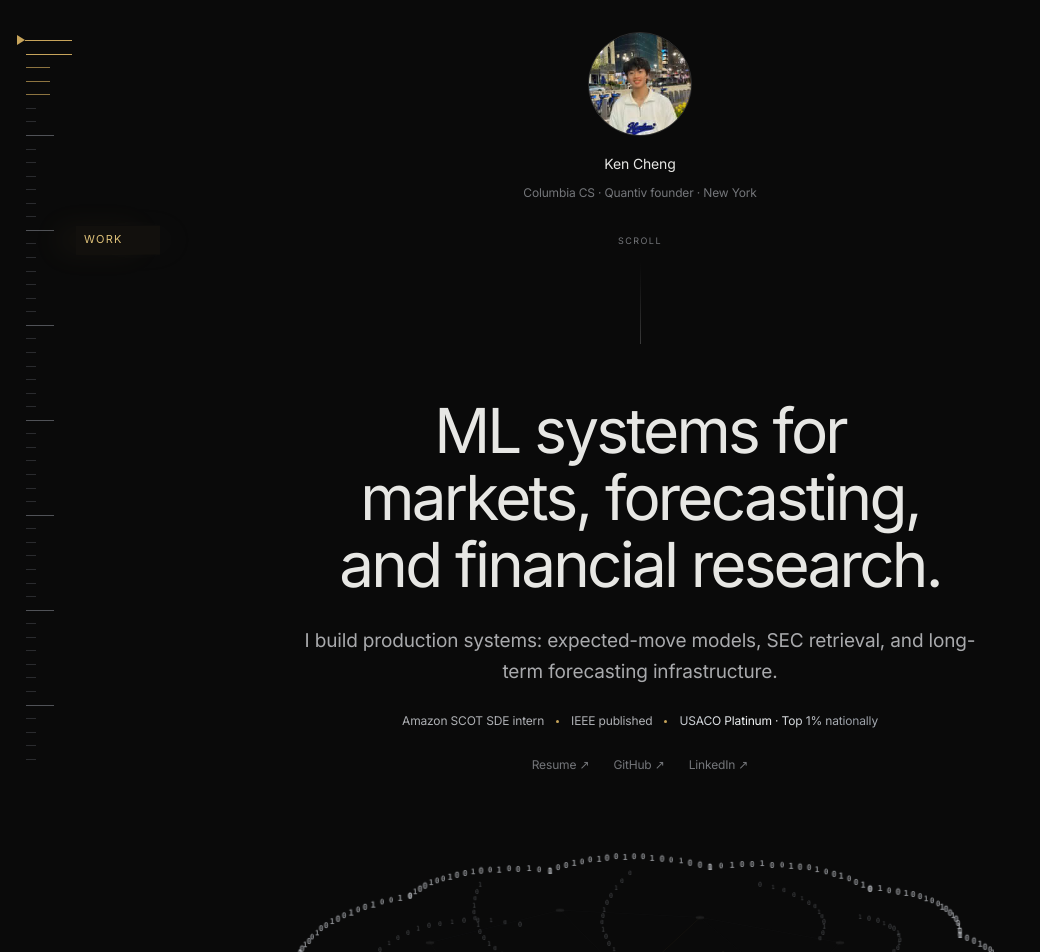
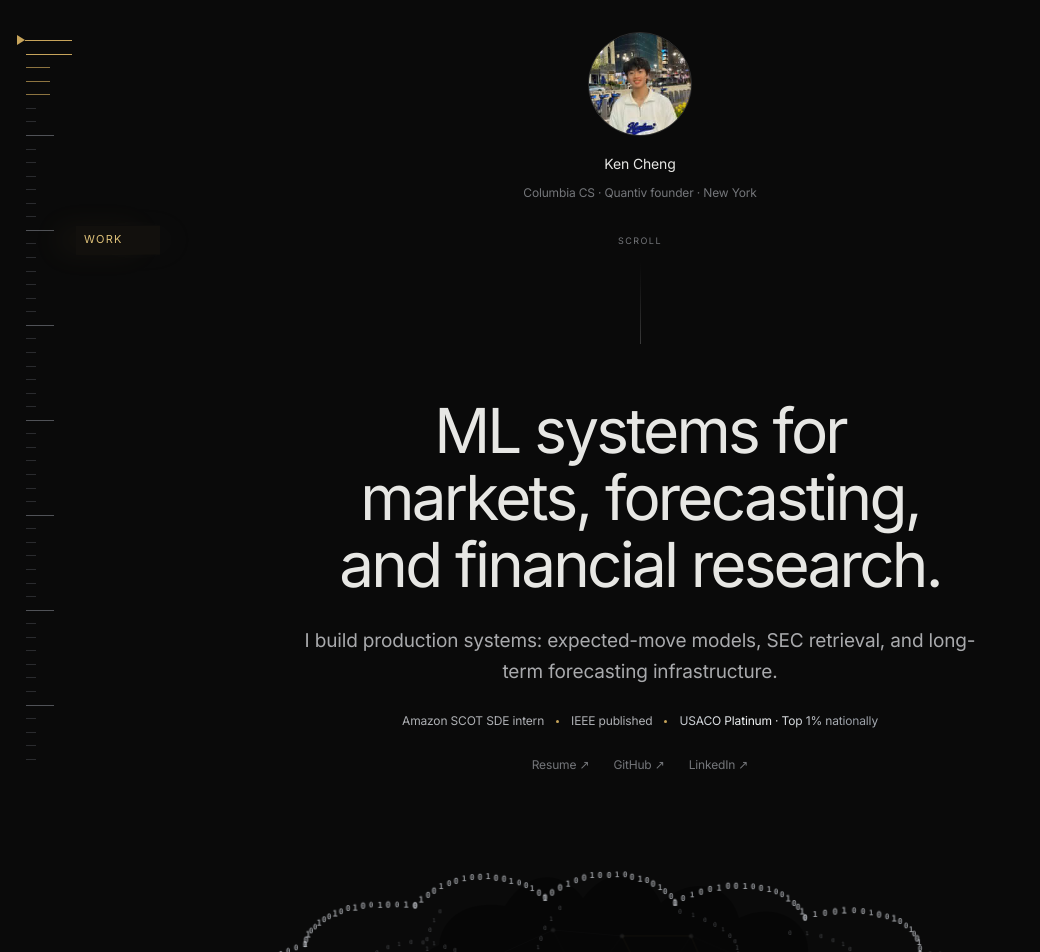
Before and after one commit to kenchengkc/personal-website, a Next.js app: page / in a window 1280 px wide. Shown: the top 952 px of the page, without its empty margins (0-1040 px from the left). Built offline with nearby package versions, Linux system fonts and the light colour scheme.

Commit message:
Rebuild binary brain from anatomical paths

```diff
--- a/components/hero/BinaryRainArtwork.tsx
+++ b/components/hero/BinaryRainArtwork.tsx
@@ -7,11 +7,14 @@ type Point = {
   y: number;
 };
 
-type BrainCurve = {
-  from: Point;
-  control: Point;
-  to: Point;
-  role: "outline" | "fold" | "stem";
+type CurveRole = "outline" | "fold" | "stem" | "cerebellum";
+
+type CubicCurve = {
+  p0: Point;
+  p1: Point;
+  p2: Point;
+  p3: Point;
+  role: CurveRole;
   accent?: boolean;
 };
 
@@ -21,7 +24,7 @@ type Target = {
   size: number;
   alpha: number;
   gold: boolean;
-  role: BrainCurve["role"];
+  role: CurveRole;
   pulseDelay: number;
 };
 
@@ -33,126 +36,373 @@ type Particle = Target & {
   delay: number;
 };
 
+const VIEWBOX_WIDTH = 1000;
+const VIEWBOX_HEIGHT = 600;
+
 const hash = (value: number) => {
   const x = Math.sin(value * 12.9898) * 43758.5453;
   return x - Math.floor(x);
 };
 
-const BRAIN_CURVES: BrainCurve[] = [
-  // Outer silhouette: lateral brain profile with distinct lobe bumps.
-  { from: { x: 16, y: 58 }, control: { x: 11, y: 49 }, to: { x: 16, y: 39 }, role: "outline" },
-  { from: { x: 16, y: 39 }, control: { x: 18, y: 28 }, to: { x: 27, y: 23 }, role: "outline" },
-  { from: { x: 27, y: 23 }, control: { x: 31, y: 14 }, to: { x: 41, y: 16 }, role: "outline" },
-  { from: { x: 41, y: 16 }, control: { x: 48, y: 9 }, to: { x: 57, y: 15 }, role: "outline" },
-  { from: { x: 57, y: 15 }, control: { x: 67, y: 12 }, to: { x: 73, y: 21 }, role: "outline" },
-  { from: { x: 73, y: 21 }, control: { x: 82, y: 23 }, to: { x: 82, y: 34 }, role: "outline" },
-  { from: { x: 82, y: 34 }, control: { x: 89, y: 41 }, to: { x: 84, y: 51 }, role: "outline" },
-  { from: { x: 84, y: 51 }, control: { x: 89, y: 60 }, to: { x: 81, y: 67 }, role: "outline" },
-  { from: { x: 81, y: 67 }, control: { x: 79, y: 77 }, to: { x: 69, y: 77 }, role: "outline" },
-  { from: { x: 69, y: 77 }, control: { x: 63, y: 84 }, to: { x: 55, y: 77 }, role: "outline" },
-  { from: { x: 55, y: 77 }, control: { x: 48, y: 82 }, to: { x: 40, y: 79 }, role: "outline" },
-  { from: { x: 40, y: 79 }, control: { x: 30, y: 84 }, to: { x: 23, y: 75 }, role: "outline" },
-  { from: { x: 23, y: 75 }, control: { x: 14, y: 72 }, to: { x: 17, y: 63 }, role: "outline" },
-  { from: { x: 17, y: 63 }, control: { x: 12, y: 61 }, to: { x: 16, y: 58 }, role: "outline" },
+const OUTLINE_CURVES: CubicCurve[] = [
+  {
+    p0: { x: 145, y: 320 },
+    p1: { x: 105, y: 300 },
+    p2: { x: 108, y: 245 },
+    p3: { x: 165, y: 220 },
+    role: "outline",
+  },
+  {
+    p0: { x: 165, y: 220 },
+    p1: { x: 170, y: 168 },
+    p2: { x: 220, y: 145 },
+    p3: { x: 275, y: 155 },
+    role: "outline",
+  },
+  {
+    p0: { x: 275, y: 155 },
+    p1: { x: 310, y: 95 },
+    p2: { x: 370, y: 92 },
+    p3: { x: 405, y: 142 },
+    role: "outline",
+  },
+  {
+    p0: { x: 405, y: 142 },
+    p1: { x: 448, y: 85 },
+    p2: { x: 510, y: 92 },
+    p3: { x: 535, y: 150 },
+    role: "outline",
+  },
+  {
+    p0: { x: 535, y: 150 },
+    p1: { x: 585, y: 102 },
+    p2: { x: 650, y: 118 },
+    p3: { x: 665, y: 175 },
+    role: "outline",
+  },
+  {
+    p0: { x: 665, y: 175 },
+    p1: { x: 725, y: 145 },
+    p2: { x: 785, y: 180 },
+    p3: { x: 780, y: 235 },
+    role: "outline",
+  },
+  {
+    p0: { x: 780, y: 235 },
+    p1: { x: 845, y: 240 },
+    p2: { x: 870, y: 295 },
+    p3: { x: 830, y: 335 },
+    role: "outline",
+  },
+  {
+    p0: { x: 830, y: 335 },
+    p1: { x: 865, y: 385 },
+    p2: { x: 830, y: 435 },
+    p3: { x: 770, y: 430 },
+    role: "outline",
+  },
+  {
+    p0: { x: 770, y: 430 },
+    p1: { x: 748, y: 485 },
+    p2: { x: 690, y: 495 },
+    p3: { x: 650, y: 450 },
+    role: "outline",
+  },
+  {
+    p0: { x: 650, y: 450 },
+    p1: { x: 615, y: 492 },
+    p2: { x: 555, y: 492 },
+    p3: { x: 520, y: 445 },
+    role: "outline",
+  },
+  {
+    p0: { x: 520, y: 445 },
+    p1: { x: 475, y: 505 },
+    p2: { x: 405, y: 500 },
+    p3: { x: 375, y: 450 },
+    role: "outline",
+  },
+  {
+    p0: { x: 375, y: 450 },
+    p1: { x: 330, y: 485 },
+    p2: { x: 270, y: 465 },
+    p3: { x: 260, y: 420 },
+    role: "outline",
+  },
+  {
+    p0: { x: 260, y: 420 },
+    p1: { x: 205, y: 445 },
+    p2: { x: 160, y: 415 },
+    p3: { x: 175, y: 370 },
+    role: "outline",
+  },
+  {
+    p0: { x: 175, y: 370 },
+    p1: { x: 125, y: 365 },
+    p2: { x: 115, y: 335 },
+    p3: { x: 145, y: 320 },
+    role: "outline",
+  },
+];
 
-  // Major cortical folds, intentionally sparse and rounded.
-  { from: { x: 24, y: 38 }, control: { x: 29, y: 27 }, to: { x: 38, y: 31 }, role: "fold" },
-  { from: { x: 34, y: 20 }, control: { x: 32, y: 32 }, to: { x: 37, y: 41 }, role: "fold" },
-  { from: { x: 49, y: 17 }, control: { x: 44, y: 29 }, to: { x: 48, y: 40 }, role: "fold" },
-  { from: { x: 62, y: 20 }, control: { x: 70, y: 25 }, to: { x: 68, y: 35 }, role: "fold" },
-  { from: { x: 72, y: 29 }, control: { x: 78, y: 32 }, to: { x: 75, y: 40 }, role: "fold" },
-  { from: { x: 22, y: 51 }, control: { x: 27, y: 42 }, to: { x: 35, y: 47 }, role: "fold" },
-  { from: { x: 34, y: 45 }, control: { x: 42, y: 37 }, to: { x: 47, y: 47 }, role: "fold" },
-  { from: { x: 49, y: 45 }, control: { x: 57, y: 35 }, to: { x: 65, y: 43 }, role: "fold", accent: true },
-  { from: { x: 65, y: 43 }, control: { x: 75, y: 40 }, to: { x: 77, y: 51 }, role: "fold", accent: true },
-  { from: { x: 24, y: 62 }, control: { x: 37, y: 53 }, to: { x: 51, y: 57 }, role: "fold" },
-  { from: { x: 50, y: 57 }, control: { x: 60, y: 64 }, to: { x: 66, y: 52 }, role: "fold", accent: true },
-  { from: { x: 33, y: 68 }, control: { x: 41, y: 73 }, to: { x: 49, y: 66 }, role: "fold" },
-  { from: { x: 64, y: 65 }, control: { x: 72, y: 61 }, to: { x: 76, y: 68 }, role: "fold" },
+const FOLD_CURVES: CubicCurve[] = [
+  {
+    p0: { x: 220, y: 255 },
+    p1: { x: 245, y: 205 },
+    p2: { x: 310, y: 205 },
+    p3: { x: 330, y: 250 },
+    role: "fold",
+  },
+  {
+    p0: { x: 300, y: 165 },
+    p1: { x: 275, y: 220 },
+    p2: { x: 285, y: 285 },
+    p3: { x: 330, y: 305 },
+    role: "fold",
+  },
+  {
+    p0: { x: 420, y: 160 },
+    p1: { x: 385, y: 220 },
+    p2: { x: 392, y: 285 },
+    p3: { x: 430, y: 315 },
+    role: "fold",
+  },
+  {
+    p0: { x: 540, y: 165 },
+    p1: { x: 590, y: 185 },
+    p2: { x: 615, y: 230 },
+    p3: { x: 585, y: 265 },
+    role: "fold",
+  },
+  {
+    p0: { x: 650, y: 200 },
+    p1: { x: 715, y: 205 },
+    p2: { x: 735, y: 255 },
+    p3: { x: 700, y: 290 },
+    role: "fold",
+  },
+  {
+    p0: { x: 190, y: 320 },
+    p1: { x: 240, y: 275 },
+    p2: { x: 300, y: 282 },
+    p3: { x: 315, y: 330 },
+    role: "fold",
+  },
+  {
+    p0: { x: 315, y: 330 },
+    p1: { x: 350, y: 275 },
+    p2: { x: 425, y: 285 },
+    p3: { x: 445, y: 335 },
+    role: "fold",
+  },
+  {
+    p0: { x: 450, y: 330 },
+    p1: { x: 505, y: 265 },
+    p2: { x: 585, y: 280 },
+    p3: { x: 600, y: 335 },
+    role: "fold",
+    accent: true,
+  },
+  {
+    p0: { x: 600, y: 335 },
+    p1: { x: 665, y: 290 },
+    p2: { x: 735, y: 318 },
+    p3: { x: 715, y: 370 },
+    role: "fold",
+    accent: true,
+  },
+  {
+    p0: { x: 230, y: 390 },
+    p1: { x: 340, y: 335 },
+    p2: { x: 455, y: 345 },
+    p3: { x: 505, y: 390 },
+    role: "fold",
+  },
+  {
+    p0: { x: 505, y: 390 },
+    p1: { x: 565, y: 430 },
+    p2: { x: 640, y: 405 },
+    p3: { x: 650, y: 355 },
+    role: "fold",
+    accent: true,
+  },
+  {
+    p0: { x: 335, y: 415 },
+    p1: { x: 385, y: 455 },
+    p2: { x: 455, y: 445 },
+    p3: { x: 485, y: 405 },
+    role: "fold",
+  },
+];
 
-  // Brainstem.
-  { from: { x: 54, y: 77 }, control: { x: 56, y: 88 }, to: { x: 59, y: 95 }, role: "stem" },
-  { from: { x: 59, y: 95 }, control: { x: 64, y: 91 }, to: { x: 62, y: 79 }, role: "stem" },
+const CEREBELLUM_CURVES: CubicCurve[] = [
+  {
+    p0: { x: 635, y: 440 },
+    p1: { x: 690, y: 420 },
+    p2: { x: 755, y: 440 },
+    p3: { x: 748, y: 482 },
+    role: "cerebellum",
+  },
+  {
+    p0: { x: 748, y: 482 },
+    p1: { x: 745, y: 530 },
+    p2: { x: 665, y: 540 },
+    p3: { x: 620, y: 500 },
+    role: "cerebellum",
+  },
+  {
+    p0: { x: 620, y: 500 },
+    p1: { x: 600, y: 475 },
+    p2: { x: 605, y: 448 },
+    p3: { x: 635, y: 440 },
+    role: "cerebellum",
+  },
+];
+
+const STEM_CURVES: CubicCurve[] = [
+  {
+    p0: { x: 525, y: 438 },
+    p1: { x: 525, y: 500 },
+    p2: { x: 545, y: 545 },
+    p3: { x: 575, y: 565 },
+    role: "stem",
+  },
+  {
+    p0: { x: 575, y: 565 },
+    p1: { x: 615, y: 542 },
+    p2: { x: 625, y: 500 },
+    p3: { x: 610, y: 455 },
+    role: "stem",
+  },
+];
+
+const ALL_CURVES = [
+  ...OUTLINE_CURVES,
+  ...FOLD_CURVES,
+  ...CEREBELLUM_CURVES,
+  ...STEM_CURVES,
 ];
 
 const MESH_NODES: Point[] = [
-  { x: 29, y: 36 },
-  { x: 42, y: 27 },
-  { x: 56, y: 29 },
-  { x: 70, y: 36 },
-  { x: 33, y: 53 },
-  { x: 49, y: 47 },
-  { x: 65, y: 50 },
-  { x: 35, y: 68 },
-  { x: 51, y: 65 },
-  { x: 67, y: 66 },
+  { x: 245, y: 245 },
+  { x: 355, y: 195 },
+  { x: 470, y: 205 },
+  { x: 585, y: 205 },
+  { x: 690, y: 250 },
+  { x: 285, y: 335 },
+  { x: 405, y: 295 },
+  { x: 520, y: 305 },
+  { x: 625, y: 300 },
+  { x: 730, y: 340 },
+  { x: 330, y: 405 },
+  { x: 455, y: 380 },
+  { x: 575, y: 385 },
+  { x: 675, y: 405 },
 ];
 
 const MESH_EDGES: Array<[number, number, boolean]> = [
   [0, 1, false],
   [1, 2, false],
-  [2, 3, false],
-  [0, 4, false],
-  [1, 5, false],
-  [2, 5, true],
+  [2, 3, true],
+  [3, 4, false],
+  [0, 5, false],
+  [1, 6, false],
   [2, 6, false],
-  [3, 6, false],
-  [4, 5, false],
-  [5, 6, true],
-  [4, 7, false],
+  [2, 7, true],
+  [3, 7, false],
+  [3, 8, true],
   [4, 8, false],
-  [5, 8, true],
-  [6, 8, false],
-  [6, 9, false],
-  [7, 8, false],
+  [4, 9, false],
+  [5, 6, false],
+  [6, 7, true],
+  [7, 8, true],
   [8, 9, false],
+  [5, 10, false],
+  [6, 10, false],
+  [6, 11, false],
+  [7, 11, true],
+  [7, 12, true],
+  [8, 12, false],
+  [8, 13, false],
+  [9, 13, false],
+  [10, 11, false],
+  [11, 12, false],
+  [12, 13, false],
 ];
 
-const pointOnCurve = (curve: BrainCurve, t: number) => {
+const cubicPoint = (curve: CubicCurve, t: number) => {
   const inverse = 1 - t;
 
   return {
     x:
-      inverse * inverse * curve.from.x +
-      2 * inverse * t * curve.control.x +
-      t * t * curve.to.x,
+      inverse * inverse * inverse * curve.p0.x +
+      3 * inverse * inverse * t * curve.p1.x +
+      3 * inverse * t * t * curve.p2.x +
+      t * t * t * curve.p3.x,
     y:
-      inverse * inverse * curve.from.y +
-      2 * inverse * t * curve.control.y +
-      t * t * curve.to.y,
+      inverse * inverse * inverse * curve.p0.y +
+      3 * inverse * inverse * t * curve.p1.y +
+      3 * inverse * t * t * curve.p2.y +
+      t * t * t * curve.p3.y,
   };
 };
+
+const toPercent = (point: Point) => ({
+  x: (point.x / VIEWBOX_WIDTH) * 100,
+  y: (point.y / VIEWBOX_HEIGHT) * 100,
+});
+
+const buildPath = (curves: CubicCurve[], close = false) => {
+  if (!curves.length) return "";
+
+  const first = curves[0].p0;
+  const body = curves
+    .map(
+      (curve) =>
+        `C ${curve.p1.x} ${curve.p1.y}, ${curve.p2.x} ${curve.p2.y}, ${curve.p3.x} ${curve.p3.y}`,
+    )
+    .join(" ");
+
+  return `M ${first.x} ${first.y} ${body}${close ? " Z" : ""}`;
+};
+
+const OUTLINE_PATH = buildPath(OUTLINE_CURVES, true);
+const CEREBELLUM_PATH = buildPath(CEREBELLUM_CURVES, true);
 
 const buildTargets = () => {
   const targets: Target[] = [];
 
-  BRAIN_CURVES.forEach((curve, curveIndex) => {
+  ALL_CURVES.forEach((curve, curveIndex) => {
     const steps =
       curve.role === "outline"
         ? 18
+        : curve.role === "cerebellum"
+          ? 15
           : curve.role === "stem"
             ? 13
-          : 12;
+            : 11;
 
     for (let index = 0; index <= steps; index += 1) {
-      const t = index / steps;
-      const point = pointOnCurve(curve, t);
+      const point = toPercent(cubicPoint(curve, index / steps));
       const outline = curve.role === "outline";
-      const stem = curve.role === "stem";
-      const accent = Boolean(curve.accent && t > 0.12 && t < 0.9);
+      const secondary =
+        curve.role === "cerebellum" || curve.role === "stem";
+      const accent = Boolean(
+        curve.accent && index > 1 && index < steps - 1,
+      );
 
       targets.push({
         x: point.x,
         y: point.y,
         size: outline
-          ? 7.2 + hash(curveIndex * 97 + index + 11) * 1.5
-          : stem
-            ? 6.4 + hash(curveIndex * 101 + index + 17) * 1.3
-            : 5.5 + hash(curveIndex * 103 + index + 23) * 1.2,
-        alpha: outline ? 0.78 : stem ? 0.64 : 0.52,
+          ? 7.3 + hash(curveIndex * 109 + index + 11) * 1.7
+          : secondary
+            ? 6.1 + hash(curveIndex * 113 + index + 17) * 1.5
+            : 5.3 + hash(curveIndex * 127 + index + 23) * 1.25,
+        alpha: outline ? 0.82 : secondary ? 0.66 : 0.5,
         gold: accent,
         role: curve.role,
-        pulseDelay: accent ? 0.3 + point.x / 100 * 1.2 : 0,
+        pulseDelay: accent ? 0.25 + point.x / 100 * 1.25 : 0,
       });
     }
   });
@@ -162,7 +412,7 @@ const buildTargets = () => {
 
 const TARGETS = buildTargets();
 
-const RAIN_LANES = [4, 10, 17, 25, 34, 44, 55, 66, 76, 85, 93, 98];
+const RAIN_LANES = [4, 9, 15, 22, 30, 39, 49, 59, 69, 78, 87, 94, 98];
 
 const PARTICLES: Particle[] = TARGETS.map((target, index) => {
   const lane = RAIN_LANES[index % RAIN_LANES.length];
@@ -170,7 +420,7 @@ const PARTICLES: Particle[] = TARGETS.map((target, index) => {
   return {
     ...target,
     char: index % 3 === 0 ? "1" : "0",
-    startX: lane + (hash(index + 31) - 0.5) * 4.5,
+    startX: lane + (hash(index + 31) - 0.5) * 4.2,
     startY: -10 - hash(index + 47) * 42,
     rainY: 12 + hash(index + 59) * 82,
     delay: hash(index + 71) * 0.58,
@@ -266,13 +516,26 @@ export function BinaryRainArtwork() {
 
         <svg
           className="hero-brain-mesh"
-        viewBox="0 0 100 100"
-        preserveAspectRatio="none"
+          viewBox="0 0 1000 600"
           role="presentation"
         >
+          <defs>
+            <clipPath id="brain-cortex-clip">
+              <path d={OUTLINE_PATH} />
+            </clipPath>
+          </defs>
+
+          <path className="brain-surface" d={OUTLINE_PATH} />
+          <path className="brain-surface brain-surface-secondary" d={CEREBELLUM_PATH} />
+
+          <g clipPath="url(#brain-cortex-clip)">
             {MESH_EDGES.map(([from, to, accent], index) => (
               <line
-            className={accent ? "brain-mesh-edge is-accent" : "brain-mesh-edge"}
+                className={
+                  accent
+                    ? "brain-mesh-edge is-accent"
+                    : "brain-mesh-edge"
+                }
                 key={`${from}-${to}-${index}`}
                 x1={MESH_NODES[from].x}
                 y1={MESH_NODES[from].y}
@@ -283,13 +546,18 @@ export function BinaryRainArtwork() {
 
             {MESH_NODES.map((node, index) => (
               <circle
-              className={index === 5 || index === 8 ? "brain-mesh-node is-accent" : "brain-mesh-node"}
+                className={
+                  index === 7 || index === 12
+                    ? "brain-mesh-node is-accent"
+                    : "brain-mesh-node"
+                }
                 cx={node.x}
                 cy={node.y}
                 key={`${node.x}-${node.y}`}
-              r={index === 5 || index === 8 ? 0.62 : 0.44}
+                r={index === 7 || index === 12 ? 5.2 : 3.7}
               />
             ))}
+          </g>
         </svg>
       </div>
     </div>
```
Lines whose indentation alone changed are shown as unchanged.
